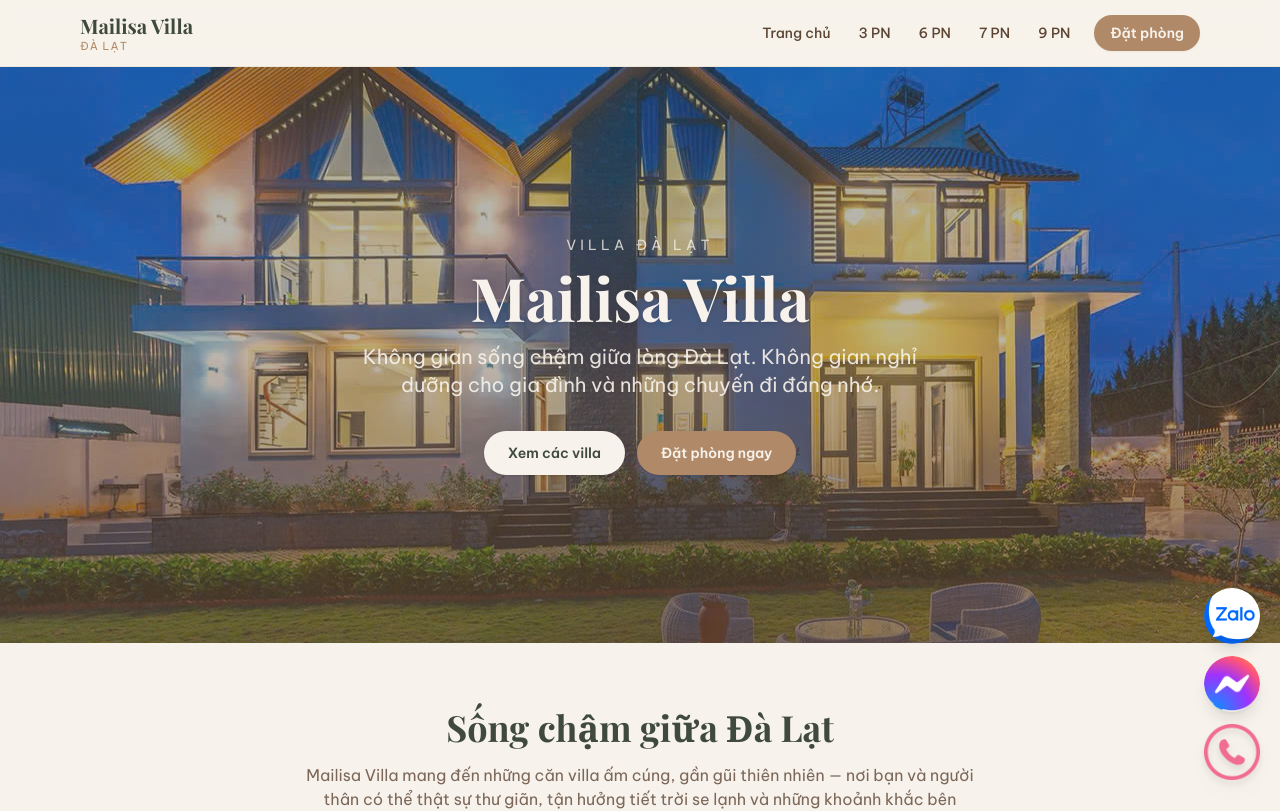
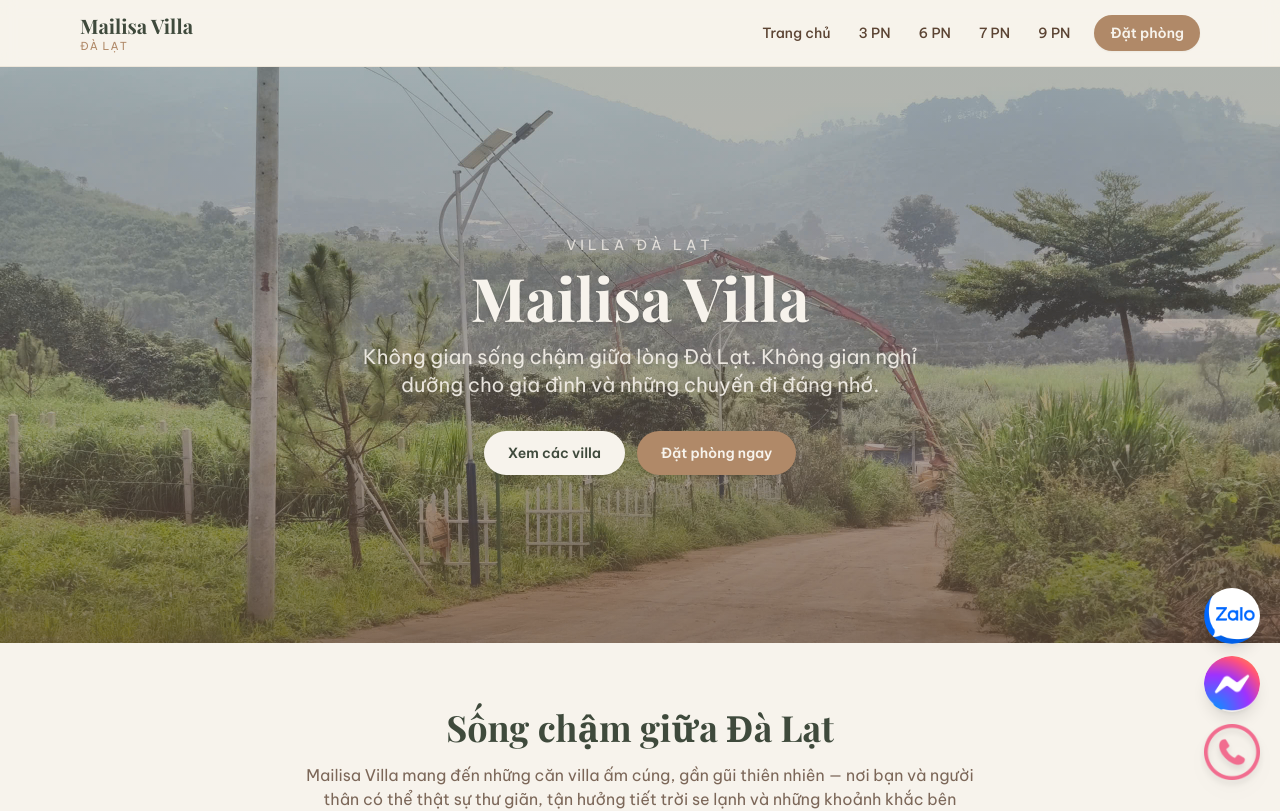
Before and after one commit to HomyHubs/mailisavilla, a React (Vite) app: page / in a window 1280 px wide. Shown: the top 811 px of the page. Built offline with nearby package versions, Linux system fonts and the light colour scheme.

Commit message:
feat: cap nhat anh banner trang chu (Hero)

```diff
--- a/src/components/Hero.tsx
+++ b/src/components/Hero.tsx
@@ -1,12 +1,12 @@
 import { contact } from '../config/contact'
-import { coverImage } from '../data/images'
+import heroImage from '../assets/hero.jpg'
 import { zaloLink, bookingMessage } from '../lib/booking'
 
 export default function Hero() {
   return (
     <section className="relative flex min-h-[80vh] items-center justify-center overflow-hidden sm:min-h-[72vh]">
       <img
-        src={coverImage('7pn')}
+        src={heroImage}
         alt="Mailisa Villa Đà Lạt"
         className="absolute inset-0 h-full w-full object-cover"
       />
```
Also changed, not shown: src/assets/hero.jpg (added), 1 other file (tests, documents, lock files or other folders).
